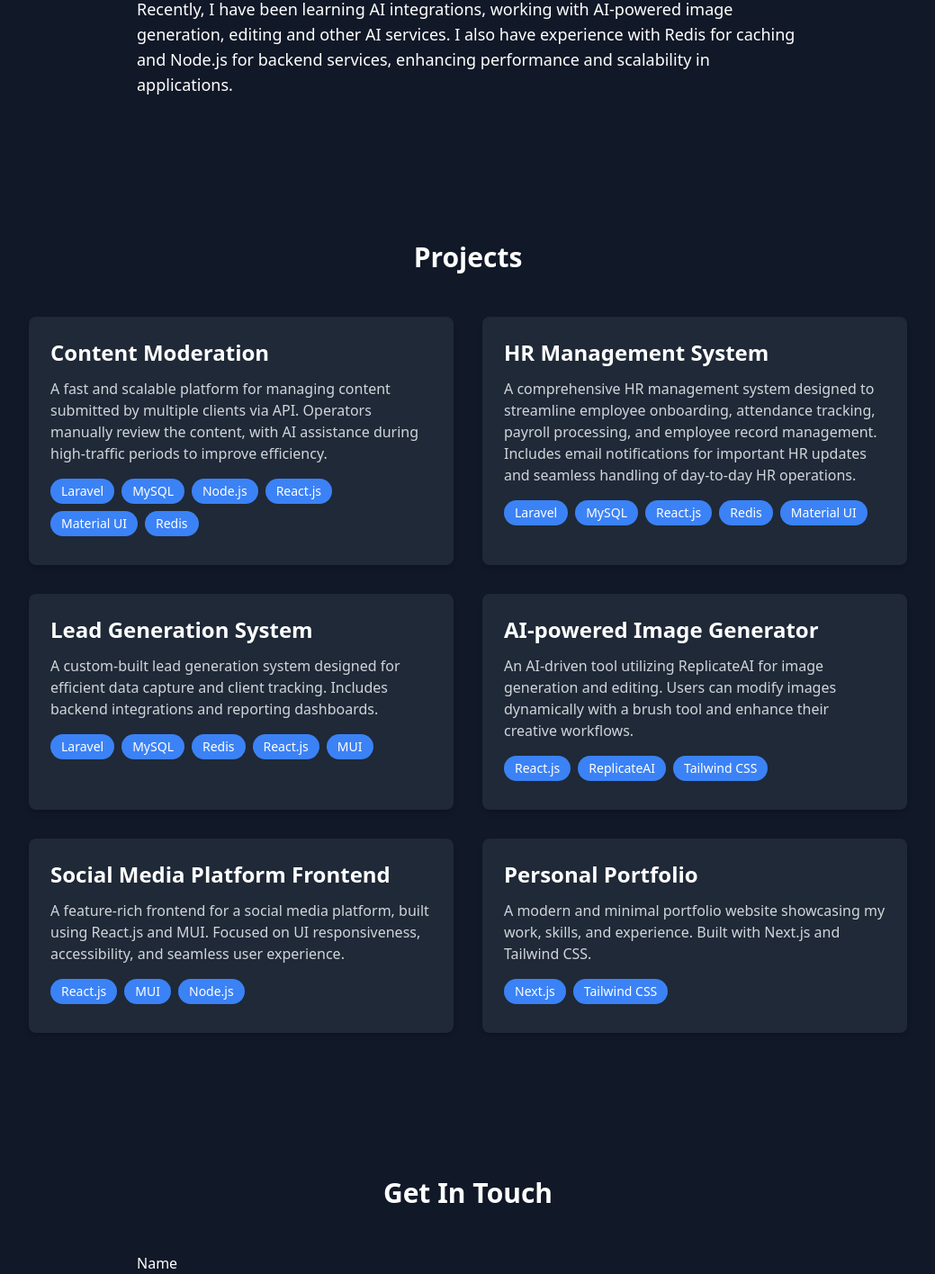
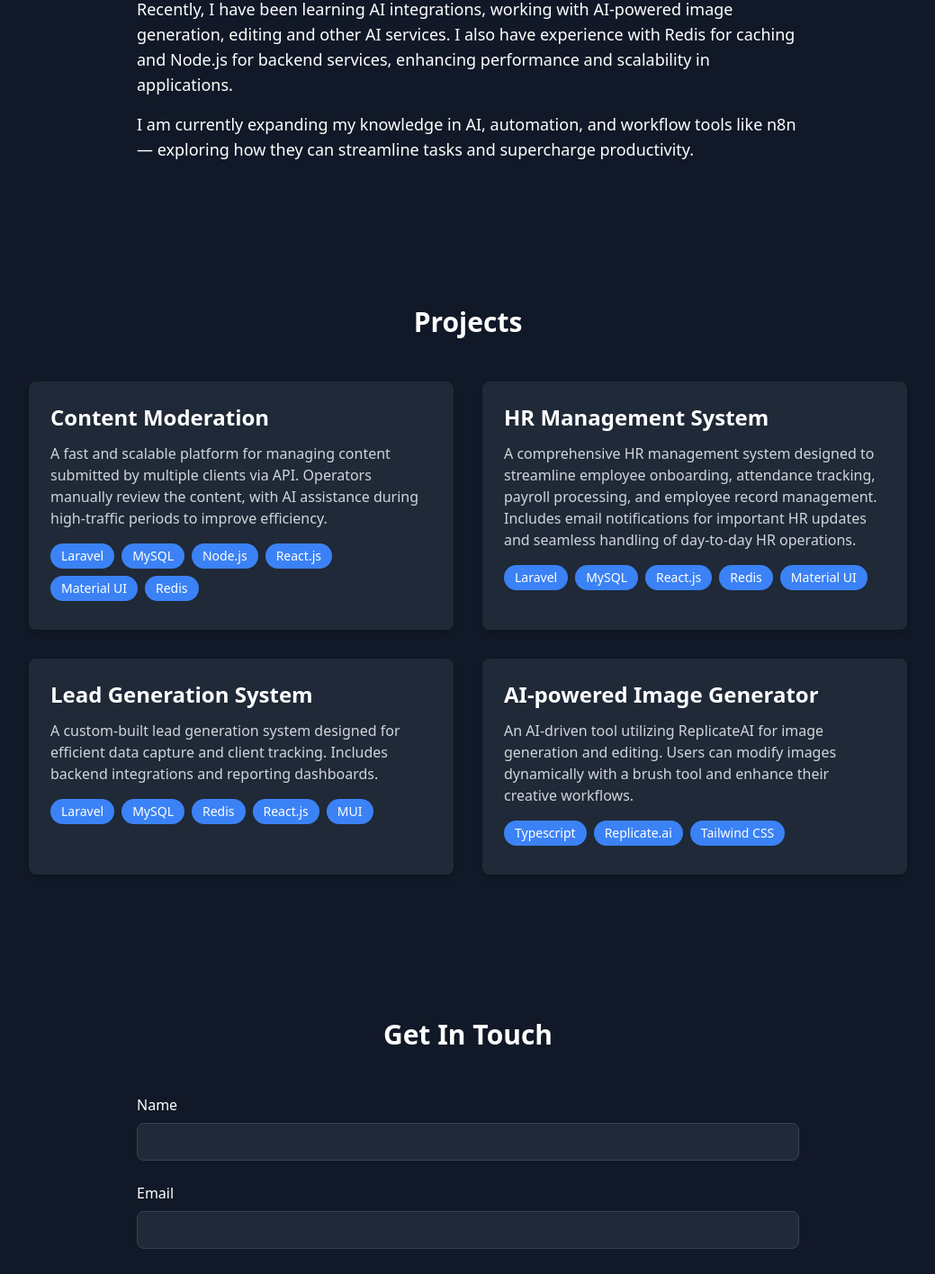
Before and after one commit to jayditch121998/portfolio, a Next.js app: page / in a window 1280 px wide. Shown: the part 1200-2616 px from the top of the page at 90% size, without its empty margins (120-1159 px from the left). Built offline with nearby package versions, Linux system fonts and the light colour scheme.

Commit message:
added some description

```diff
--- a/components/About.js
+++ b/components/About.js
@@ -22,6 +22,10 @@ const About = () => {
           I also have experience with Redis
           for caching and Node.js for backend services, enhancing performance
           and scalability in applications.
+
+        </p>
+        <p className="mt-4 text-white text-lg">
+          I am currently expanding my knowledge in AI, automation, and workflow tools like n8n — exploring how they can streamline tasks and supercharge productivity.
         </p>
 
       </div>
--- a/components/Footer.js
+++ b/components/Footer.js
@@ -1,4 +1,4 @@
-import { FaGithub, FaLinkedin, FaTwitter } from "react-icons/fa";
+import { FaGithub, FaLinkedin } from "react-icons/fa";
 
 const Footer = () => {
   return (
@@ -9,15 +9,15 @@ const Footer = () => {
 
         {/* Social Media Links */}
         <div className="flex space-x-4 mt-3">
-          <a href="https://github.com/yourgithub" target="_blank" rel="noopener noreferrer">
+          <a href="https://github.com/jayditch121998" target="_blank" rel="noopener noreferrer">
             <FaGithub className="text-xl hover:text-blue-400 transition" />
           </a>
-          <a href="https://linkedin.com/in/yourlinkedin" target="_blank" rel="noopener noreferrer">
+          <a href="https://www.linkedin.com/in/jayditch-b-694a521b6" target="_blank" rel="noopener noreferrer">
             <FaLinkedin className="text-xl hover:text-blue-400 transition" />
           </a>
-          <a href="https://twitter.com/yourtwitter" target="_blank" rel="noopener noreferrer">
+          {/* <a href="https://twitter.com/yourtwitter" target="_blank" rel="noopener noreferrer">
             <FaTwitter className="text-xl hover:text-blue-400 transition" />
-          </a>
+          </a> */}
         </div>
 
         {/* Copyright */}
--- a/components/Hero.js
+++ b/components/Hero.js
@@ -8,7 +8,7 @@ const Hero = () => {
 
       {/* Hero Content */}
       <h1 className="text-4xl sm:text-6xl font-bold">JAYDITCH BALANSI</h1>
-      <h2 className="text-2xl sm:text-4xl font-bold mt-6 px-6 hover:text-blue-600">Full Stack Developer</h2>
+      <h2 className="text-2xl sm:text-4xl font-bold mt-6 px-6 hover:text-blue-600">Programmer</h2>
       <a
         href="#contact"
         className="mt-6 px-6 py-3 bg-blue-500 hover:bg-blue-600 text-white rounded-lg text-lg font-semibold transition duration-300 flex items-center space-x-2"
--- a/components/Projects.js
+++ b/components/Projects.js
@@ -21,19 +21,7 @@ const projects = [
     title: "AI-powered Image Generator",
     description:
       "An AI-driven tool utilizing ReplicateAI for image generation and editing. Users can modify images dynamically with a brush tool and enhance their creative workflows.",
-    tech: ["React.js", "ReplicateAI", "Tailwind CSS"],
-  },
-  {
-    title: "Social Media Platform Frontend",
-    description:
-      "A feature-rich frontend for a social media platform, built using React.js and MUI. Focused on UI responsiveness, accessibility, and seamless user experience.",
-    tech: ["React.js", "MUI", "Node.js"],
-  },
-  {
-    title: "Personal Portfolio",
-    description:
-      "A modern and minimal portfolio website showcasing my work, skills, and experience. Built with Next.js and Tailwind CSS.",
-    tech: ["Next.js", "Tailwind CSS"],
+    tech: ["Typescript", "Replicate.ai", "Tailwind CSS"],
   },
 ];
 
```
